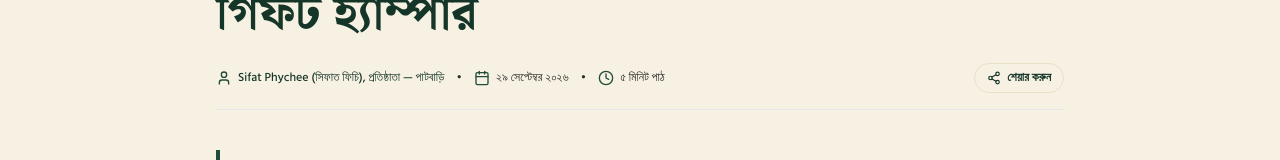
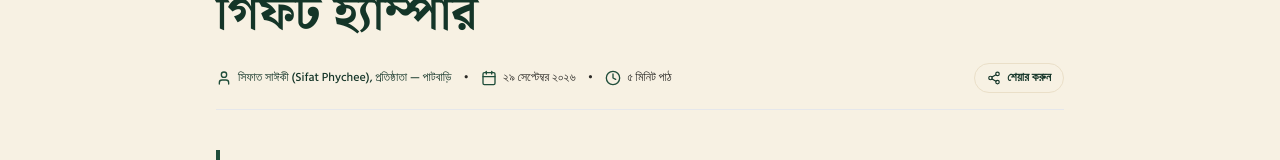
Before and after one commit to Sifat247/paatbari, a Next.js app in the folder web/: page /blog/biye-utshob-paater-dala-hamper-box in a window 1280 px wide. Shown: the part 348-508 px from the top of the page. Built offline with nearby package versions, Linux system fonts and the light colour scheme.

Commit message:
fix: update founder and copyright name to সিফাত সাঈকী across site and blogs

```diff
--- a/web/app/about/page.tsx
+++ b/web/app/about/page.tsx
@@ -123,12 +123,12 @@ export default function AboutPage() {
           </h2>
           <p className="text-xs sm:text-sm text-ink/80 leading-relaxed font-bn">
             {locale === "bn"
-              ? "পাটবাড়ি (Paatbari)-এর যাত্রা শুরু মানিকগঞ্জ থেকে। প্রতিষ্ঠাতা সিফাত ফাইচি (Sifat Phychee) বাংলার লোকশিল্প ও সোনালি আঁশের দীর্ঘ ঐতিহ্যকে বিশ্বমানের আধুনিক লাইফস্টাইল ব্র্যান্ডে রূপান্তরের স্বপ্ন দেখেছেন। মানিকগঞ্জ এবং দেশের বিভিন্ন প্রান্তের নিপুণ কারিগরদের হাত ধরে প্রতিটি পণ্য পৌঁছে যাচ্ছে প্রকৃতিপ্রেমী মানুষের ঘরে।"
+              ? "পাটবাড়ি (Paatbari)-এর যাত্রা শুরু মানিকগঞ্জ থেকে। প্রতিষ্ঠাতা সিফাত সাঈকী (Sifat Phychee) বাংলার লোকশিল্প ও সোনালি আঁশের দীর্ঘ ঐতিহ্যকে বিশ্বমানের আধুনিক লাইফস্টাইল ব্র্যান্ডে রূপান্তরের স্বপ্ন দেখেছেন। মানিকগঞ্জ এবং দেশের বিভিন্ন প্রান্তের নিপুণ কারিগরদের হাত ধরে প্রতিটি পণ্য পৌঁছে যাচ্ছে প্রকৃতিপ্রেমী মানুষের ঘরে।"
               : "Paatbari's story stems from Manikganj, founded by Sifat Phychee with a vision to transform Bengal's indigenous golden fibre into globally admired contemporary lifestyle essentials while empowering rural artisanal communities."}
           </p>
           <div className="pt-2 border-t border-sand/60 flex items-center justify-between text-xs">
             <div>
-              <p className="font-bold text-forest text-sm">Sifat Phychee</p>
+              <p className="font-bold text-forest text-sm">{locale === "bn" ? "সিফাত সাঈকী (Sifat Phychee)" : "Sifat Phychee"}</p>
               <p className="text-ink/60 text-[11px]">
                 {locale === "bn" ? "প্রতিষ্ঠাতা ও প্রধান নির্বাহী, পাটবাড়ি" : "Founder & Owner, Paatbari"}
               </p>
--- a/web/app/contact/page.tsx
+++ b/web/app/contact/page.tsx
@@ -123,7 +123,7 @@ export default function ContactPage() {
                     {locale === "bn" ? "মানিকগঞ্জ সদর, মানিকগঞ্জ ১৮০০, বাংলাদেশ" : "Manikganj Sadar, Manikganj 1800, Bangladesh"}
                   </p>
                   <p className="text-[11px] text-ink/60 mt-0.5">
-                    {locale === "bn" ? "স্বত্বাধিকারী: Sifat Phychee" : "Owner: Sifat Phychee"}
+                    {locale === "bn" ? "স্বত্বাধিকারী: সিফাত সাঈকী (Sifat Phychee)" : "Owner: Sifat Phychee"}
                   </p>
                 </div>
               </div>
@@ -137,7 +137,7 @@ export default function ContactPage() {
               <span>{locale === "bn" ? "ব্যবসার তথ্য ও অবস্থান" : "Business Details & Location"}</span>
             </h3>
             <div className="space-y-1 text-ink/75 font-mono text-[11px]">
-              <p>{locale === "bn" ? "প্রতিষ্ঠাতা ও স্বত্বাধিকারী: Sifat Phychee" : "Founder & Owner: Sifat Phychee"}</p>
+              <p>{locale === "bn" ? "প্রতিষ্ঠাতা ও স্বত্বাধিকারী: সিফাত সাঈকী (Sifat Phychee)" : "Founder & Owner: Sifat Phychee"}</p>
               <p>{locale === "bn" ? "অবস্থান: মানিকগঞ্জ সদর, মানিকগঞ্জ ১৮০০" : "Location: Manikganj Sadar, Manikganj 1800"}</p>
               <p>{locale === "bn" ? "কারখানা ও তাঁত হাব: মানিকগঞ্জ ও গ্রামীণ কারুশিল্প হাব" : "Factory & Loom Hub: Manikganj & Rural Artisan Hubs"}</p>
             </div>
--- a/web/components/shared/Footer.tsx
+++ b/web/components/shared/Footer.tsx
@@ -211,7 +211,7 @@ export function Footer({ locale: propLocale }: FooterProps) {
         <div className="pt-6 border-t border-sand/10 text-center text-xs text-sand/70 flex flex-col sm:flex-row items-center justify-between gap-2">
           <p>
             {locale === "bn"
-              ? "© ২০২৬ পাটবাড়ি (Paatbari). সর্বস্বত্ব সংরক্ষিত · স্বত্বাধিকারী: Sifat Phychee"
+              ? "© ২০২৬ পাটবাড়ি (Paatbari). সর্বস্বত্ব সংরক্ষিত · স্বত্বাধিকারী: সিফাত সাঈকী (Sifat Phychee)"
               : "© 2026 Paatbari. All rights reserved · Founder & Owner: Sifat Phychee"}
           </p>
           <p className="text-[11px] text-sand/50">
--- a/web/lib/blog-data.ts
+++ b/web/lib/blog-data.ts
@@ -36,7 +36,7 @@ export const BLOG_POSTS: BlogPost[] = [
     readTimeEn: "8 min read",
     dateBn: "২৯ সেপ্টেম্বর ২০২৬",
     dateEn: "29 Sep 2026",
-    author: "Sifat Phychee (সিফাত ফিচি), প্রতিষ্ঠাতা — পাটবাড়ি",
+    author: "সিফাত সাঈকী (Sifat Phychee), প্রতিষ্ঠাতা — পাটবাড়ি",
     isInternational: true,
     keyTakeawaysBn: [
       "বাংলাদেশ বিশ্বের শ্রেষ্ঠ তোষা পাটের উৎপাদক — যা প্রসার্য শক্তি এবং দীর্ঘ আঁশের দিক থেকে অতুলনীয়।",
@@ -89,7 +89,7 @@ export const BLOG_POSTS: BlogPost[] = [
     readTimeEn: "6 min read",
     dateBn: "২৯ সেপ্টেম্বর ২০২৬",
     dateEn: "29 Sep 2026",
-    author: "Sifat Phychee (সিফাত ফিচি), প্রতিষ্ঠাতা — পাটবাড়ি",
+    author: "সিফাত সাঈকী (Sifat Phychee), প্রতিষ্ঠাতা — পাটবাড়ি",
     isInternational: true,
     keyTakeawaysBn: [
       "১ কেজি কটন উৎপাদনে লাগে ১০,০০০ থেকে ২০,০০০ লিটার সেচের পানি; অন্যদিকে পাট বৃষ্টির পানিতেই প্রাকৃতিকভাবে বড় হয়।",
@@ -138,7 +138,7 @@ export const BLOG_POSTS: BlogPost[] = [
     readTimeEn: "7 min read",
     dateBn: "২৮ সেপ্টেম্বর ২০২৬",
     dateEn: "28 Sep 2026",
-    author: "Sifat Phychee (সিফাত ফিচি), প্রতিষ্ঠাতা — পাটবাড়ি",
+    author: "সিফাত সাঈকী (Sifat Phychee), প্রতিষ্ঠাতা — পাটবাড়ি",
     isInternational: true,
     keyTakeawaysBn: [
       "স্কোপ-৩ (Scope 3) সাপ্লাই চেইনের কার্বন নির্গমন কমাতে পাটের কাঁচামাল বিশ্বব্যাপী স্বীকৃত সমাধান।",
@@ -187,7 +187,7 @@ export const BLOG_POSTS: BlogPost[] = [
     readTimeEn: "5 min read",
     dateBn: "২৯ সেপ্টেম্বর ২০২৬",
     dateEn: "29 Sep 2026",
-    author: "Sifat Phychee (সিফাত ফিচি), প্রতিষ্ঠাতা — পাটবাড়ি",
+    author: "সিফাত সাঈকী (Sifat Phychee), প্রতিষ্ঠাতা — পাটবাড়ি",
     isInternational: false,
     keyTakeawaysBn: [
       "গায়ে হলুদ ও বিয়ের তোহফা প্লাস্টিক বা কৃত্রিম নেটের বদলে রুচিশীল পাটের ঝুড়ি ও ডালায় সাজালে তা অনন্য আভিজাত্য ফুটিয়ে তোলে।",
@@ -236,7 +236,7 @@ export const BLOG_POSTS: BlogPost[] = [
     readTimeEn: "5 min read",
     dateBn: "২৮ সেপ্টেম্বর ২০২৬",
     dateEn: "28 Sep 2026",
-    author: "Sifat Phychee (সিফাত ফিচি), প্রতিষ্ঠাতা — পাটবাড়ি",
+    author: "সিফাত সাঈকী (Sifat Phychee), প্রতিষ্ঠাতা — পাটবাড়ি",
     isInternational: false,
     keyTakeawaysBn: [
       "প্লাস্টিকের পলিথিনে আর্দ্রতা আটকে আলু ও পেঁয়াজে দ্রুত পচন ধরে ও দুর্গন্ধ হয়; পাটের ব্যাগে বাতাস চলাচল করায় এগুলো সতেজ থাকে।",
@@ -285,7 +285,7 @@ export const BLOG_POSTS: BlogPost[] = [
     readTimeEn: "5 min read",
     dateBn: "২৭ সেপ্টেম্বর ২০২৬",
     dateEn: "27 Sep 2026",
-    author: "Sifat Phychee (সিফাত ফিচি), প্রতিষ্ঠাতা — পাটবাড়ি",
+    author: "সিফাত সাঈকী (Sifat Phychee), প্রতিষ্ঠাতা — পাটবাড়ি",
     isInternational: false,
     keyTakeawaysBn: [
       "সিন্থেটিক রেক্সিন মাত্র এক-দুই বছরে ফেটে খোসা উঠে যায়; বিপরীতে পাটের ফাইবার বছরের পর বছর অক্ষত থাকে।",
@@ -334,7 +334,7 @@ export const BLOG_POSTS: BlogPost[] = [
     readTimeEn: "6 min read",
     dateBn: "২৯ সেপ্টেম্বর ২০২৬",
     dateEn: "29 Sep 2026",
-    author: "Sifat Phychee (সিফাত ফিচি), প্রতিষ্ঠাতা — পাটবাড়ি",
+    author: "সিফাত সাঈকী (Sifat Phychee), প্রতিষ্ঠাতা — পাটবাড়ি",
     isInternational: true,
     keyTakeawaysBn: [
       "বাংলার নদীতীরবর্তী পলিময় মাটি আর মিষ্টি রোদের আলোয় জন্মানো তোষা পাট বিশ্বের সবচেয়ে উজ্জ্বল ও মজবুত ফাইবার।",
@@ -383,7 +383,7 @@ export const BLOG_POSTS: BlogPost[] = [
     readTimeEn: "5 min read",
     dateBn: "২৮ সেপ্টেম্বর ২০২৬",
     dateEn: "28 Sep 2026",
-    author: "Sifat Phychee (সিফাত ফিচি), প্রতিষ্ঠাতা — পাটবাড়ি",
+    author: "সিফাত সাঈকী (Sifat Phychee), প্রতিষ্ঠাতা — পাটবাড়ি",
     keyTakeawaysBn: [
       "১টি পাটের ব্যাগ পরিবারের বছরে গড়ে ৬০০টি পলিথিন ব্যাগের ব্যবহার বন্ধ করে দেয়।",
       "প্লাস্টিক ৪০০-৫০০ বছর মাটিতে টিকে থাকে; পাট মাটিতে মিশে যায় মাত্র ৯০ থেকে ১২০ দিনে।",
@@ -431,7 +431,7 @@ export const BLOG_POSTS: BlogPost[] = [
     readTimeEn: "5 min read",
     dateBn: "২৭ সেপ্টেম্বর ২০২৬",
     dateEn: "27 Sep 2026",
-    author: "Sifat Phychee (সিফাত ফিচি), প্রতিষ্ঠাতা — পাটবাড়ি",
+    author: "সিফাত সাঈকী (Sifat Phychee), প্রতিষ্ঠাতা — পাটবাড়ি",
     keyTakeawaysBn: [
       "মেঝেতে পাটের হ্যান্ডব্রেইডেড রাগ ঘরের শব্দ ও প্রতিধ্বনি শোষণ করে ঘরকে শান্ত রাখে।",
       "ইনডোর প্ল্যান্টের জন্য পাটের বাস্কেট ও ম্যাক্রামে হ্যাঙ্গার ঘরের বায়ুমণ্ডলে ন্যাচারাল বোহো লুক এনে দেয়।",
@@ -479,7 +479,7 @@ export const BLOG_POSTS: BlogPost[] = [
     readTimeEn: "4 min read",
     dateBn: "২৫ সেপ্টেম্বর ২০২৬",
     dateEn: "25 Sep 2026",
-    author: "Sifat Phychee (সিফাত ফিচি), প্রতিষ্ঠাতা — পাটবাড়ি",
+    author: "সিফাত সাঈকী (Sifat Phychee), প্রতিষ্ঠাতা — পাটবাড়ি",
     keyTakeawaysBn: [
       "কখনই পানিতে ডুবিয়ে ধোবেন না; দাগ লাগলে ভেজা নরম সুতি কাপড় ও হালকা সাবান দিয়ে মুছে নিন।",
       "প্রখর রোদে না ফেলে ছায়ায় বা বাতাসের নিচে শুকান।",
--- a/web/lib/presentation-data.ts
+++ b/web/lib/presentation-data.ts
@@ -292,7 +292,7 @@ export const INITIAL_SLIDES: SlideItem[] = [
       "Targeting sustainable livelihoods for 100+ rural women weavers",
     ],
     quoteText: "প্রকৃতিকে বাঁচানোর সবচেয়ে কার্যকর পথ হলো আমাদের শিকড়ে ফিরে যাওয়া — সোনালি আঁশই আমাদের ভবিষ্যতের সবুজ অর্থনীতি।",
-    quoteAuthor: "Sifat Phychee · প্রতিষ্ঠাতা, পাটবাড়ি",
+    quoteAuthor: "সিফাত সাঈকী (Sifat Phychee) · প্রতিষ্ঠাতা, পাটবাড়ি",
     speakerNotesBn:
       "ভবিষ্যৎ রূপরেখা: আমরা শুধু একটি লোকাল ব্র্যান্ড হয়ে থাকতে চাই না। মানিকগঞ্জ থেকে বিশ্ববাজারে বাংলাদেশের পাটকে এক নাম্বার পরিবেশবান্ধব ব্র্যান্ড হিসেবে প্রতিষ্ঠিত করাই আমাদের চূড়ান্ত লক্ষ্য।",
   },
@@ -306,7 +306,7 @@ export const INITIAL_SLIDES: SlideItem[] = [
     theme: "forest",
     layout: "contact",
     bulletsBn: [
-      "স্বত্বাধিকারী ও প্রতিষ্ঠাতা: Sifat Phychee",
+      "স্বত্বাধিকারী ও প্রতিষ্ঠাতা: সিফাত সাঈকী (Sifat Phychee)",
       "হোয়াটসঅ্যাপ ও মোবাইল: 01793648214 (+880 1793-648214)",
       "অফিসিয়াল ইমেইল: sifatphychee@gmail.com",
       "প্রধান কার্যালয় ও উৎপাদন কেন্দ্র: মানিকগঞ্জ সদর, মানিকগঞ্জ ১৮০০, বাংলাদেশ",
```
